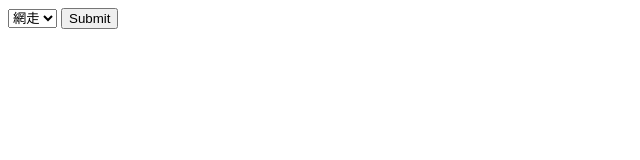
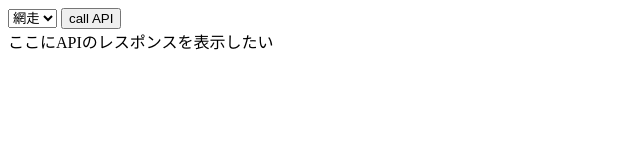
Before and after one commit to m15yu/shindan_app, a website: page weather.html in a window 1280 px wide. Shown: the whole page, without its empty margins (0-640 px from the left). Drawn offline with nearby package versions, Linux system fonts and the light colour scheme.

Commit message:
axiosを使った天気予報APIの呼び出しを書いてみました。

```diff
--- a/weather.html
+++ b/weather.html
@@ -5,20 +5,32 @@
     <meta name="viewport" content="width=device-width, initial-scale=1.0">
     <meta http-equiv="X-UA-Compatible" content="ie=edge">
     <title>Document</title>
+    <script src="https://cdn.jsdelivr.net/npm/axios/dist/axios.min.js"></script>
     <script>
-        // http://localhost:3000/weather?city=??のURLを文字列で作って、
-        // axiosでリクエストし、レスポンスを受け取ることで、画面遷移なしで天気APIから結果を受け取ることもできる。
+        const callWeatherApi = ()=>{
+            // 都市IDを取得
+            const cityId = document.getElementById("select_city").value;
+            axios.get("http://localhost:3000/weather?city=" + cityId).then(response => {
+                console.log(response);
+                //TODO developerToolをつかって、responseの中身を確認し、weather_resのエレメント内に表示してみる
+            }).catch(err => {
+                console.log("err:", err);
+            });
+        }
     </script>
 </head>
 <body>
-    <form action="http://localhost:3000/weather" method="GET">
-        <select name="city">
+    <div>
+        <select id="select_city">
             <option value="013010">網走</option>
             <option value="190010">甲府</option>
             <option value="260010">京都</option>
             <option value="340010">広島</option>
         </select>
-        <input type="submit" name="send" />
-    </form>
+        <button onclick="callWeatherApi();">call API</button>
+    </div>
+    <div id="weather_res">
+        ここにAPIのレスポンスを表示したい
+    </div>
 </body>
 </html>
```
